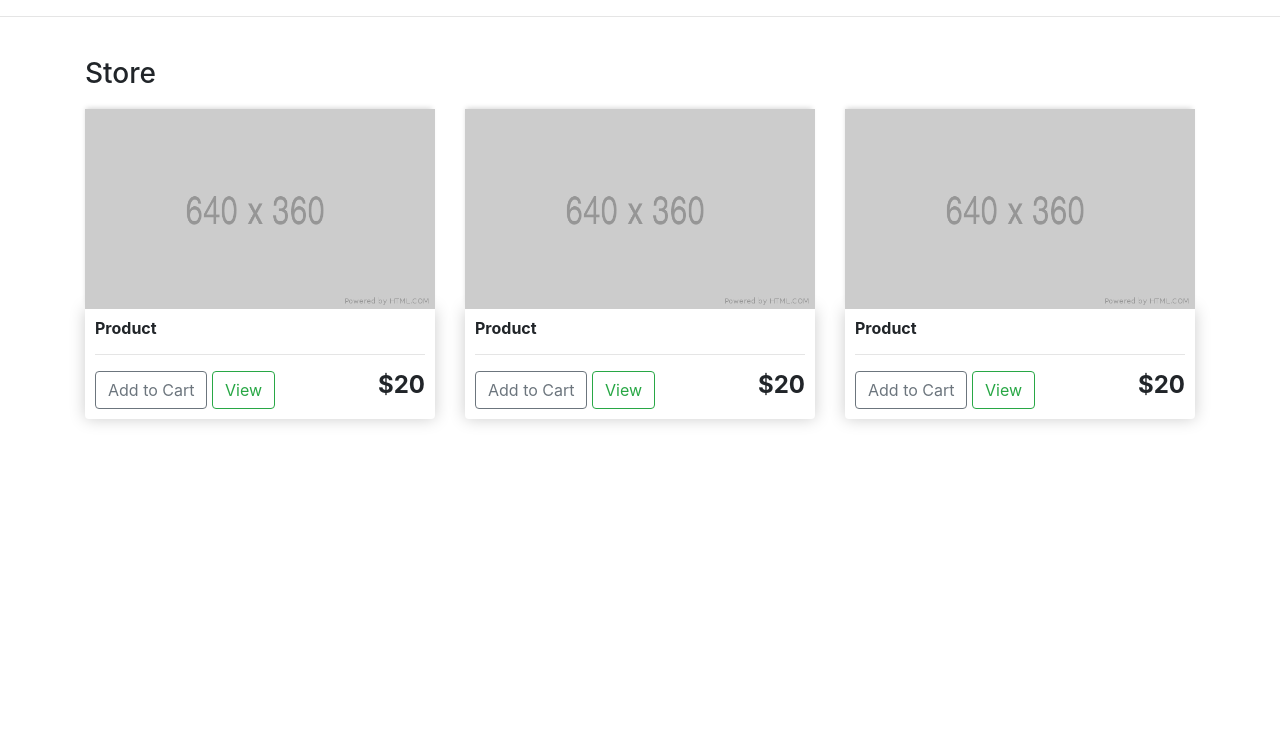
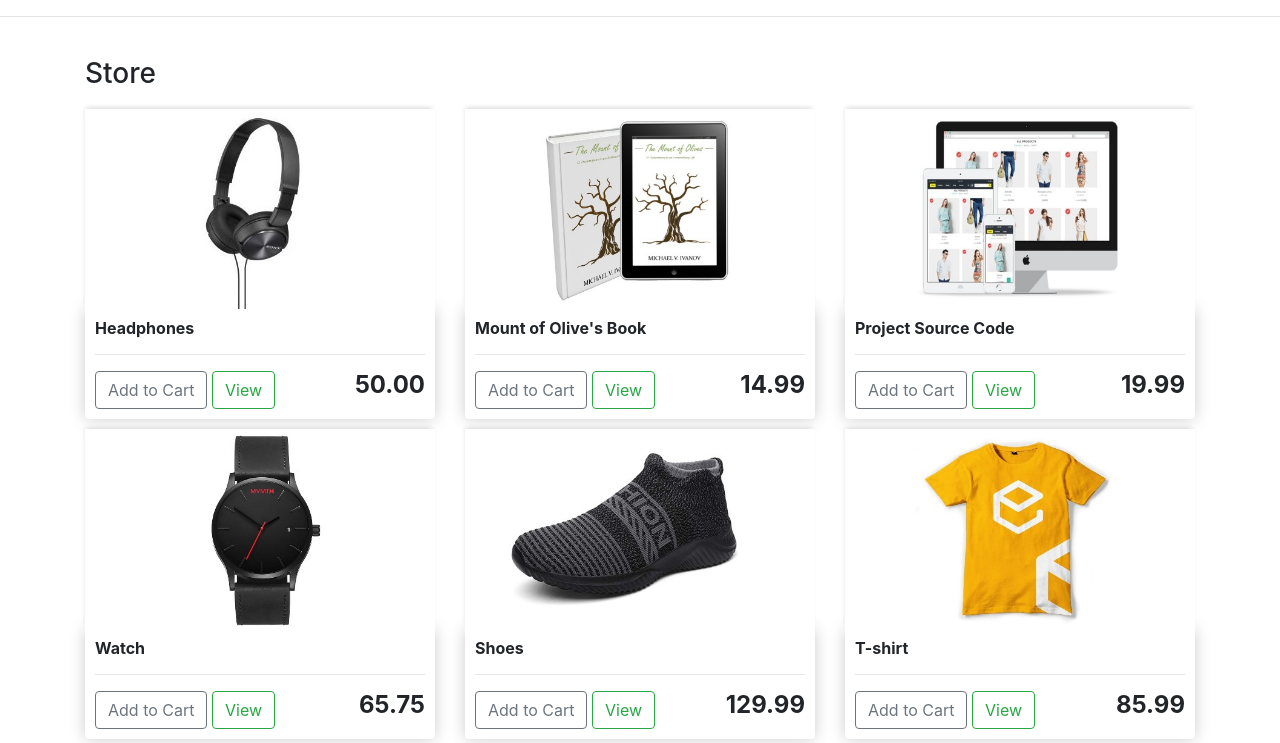
Before and after one commit to anas4488/django_ecommerce_app, a Django app: page / in a window 1280 px wide. Shown: the part 57-800 px from the top of the page. Run offline with Django 3.2, Linux system fonts and the light colour scheme; data comes from the database, SQL or seed files in the repository; both versions use the stored data as it was after the commit; some libraries are stand-ins or nearby versions.

Commit message:
Third commit : added images to products.

```diff
--- a/ecommerce/settings.py
+++ b/ecommerce/settings.py
@@ -125,6 +125,10 @@ STATICFILES_DIRS = [
     os.path.join(BASE_DIR, 'static')
 ]
 
+MEDIA_URL = '/images/'
+
+MEDIA_ROOT = os.path.join(BASE_DIR,'static/images')
+
 # Default primary key field type
 # https://docs.djangoproject.com/en/3.2/ref/settings/#default-auto-field
 
--- a/ecommerce/urls.py
+++ b/ecommerce/urls.py
@@ -15,8 +15,12 @@ Including another URLconf
 """
 from django.contrib import admin
 from django.urls import path, include
+from django.conf.urls.static import static
+from django.conf import settings
 
 urlpatterns = [
     path('admin/', admin.site.urls),
     path('', include('store.urls')),
 ]
+
+urlpatterns += static(settings.MEDIA_URL, document_root = settings.MEDIA_ROOT)
--- a/store/models.py
+++ b/store/models.py
@@ -13,9 +13,18 @@ class Product(models.Model):
     name = models.CharField(max_length=200, null=True)
     price = models.FloatField()
     digital = models.BooleanField(default=False, null=True, blank=False)
+    image = models.ImageField(null=True, blank=True)
 
     def __str__(self):
         return self.name
+
+    @property
+    def imageURL(self):
+        try:
+            url = self.image.url
+        except:
+            url = ''
+        return url
 
 class Order(models.Model):
     customer = models.ForeignKey(Customer, on_delete=models.SET_NULL, blank=True, null=True)
--- a/store/templates/store/store.html
+++ b/store/templates/store/store.html
@@ -7,46 +7,20 @@
 
 
 <div class="row">
+	{% for product in products %}
 	<div class="col-lg-4">
-        <img class="thumbnail" src="{% static 'images/placeholder.png' %}" alt="">
+        <img class="thumbnail" src="{{product.imageURL}}" alt="">
 		<div class="box-element product">
-            <h6><strong>Product</strong></h6>
+            <h6><strong>{{product.name}}</strong></h6>
             <hr>
 
 
 		<button  class="btn btn-outline-secondary add-btn">Add to Cart</button>
 		<a class="btn btn-outline-success" href="#">View</a>
-		<h4 style="display: inline-block; float: right"><strong>$20</strong></h4>
+		<h4 style="display: inline-block; float: right"><strong>{{product.price|floatformat:2}}</strong></h4>
 
 		</div>
 	</div>
-
-	<div class="col-lg-4">
-        <img class="thumbnail" src="{% static 'images/placeholder.png' %}" alt="">
-		<div class="box-element product">
-			<h6><strong>Product</strong></h6>
-            <hr>
-
-
-		<button  class="btn btn-outline-secondary add-btn">Add to Cart</button>
-		<a class="btn btn-outline-success" href="#">View</a>
-		<h4 style="display: inline-block; float: right"><strong>$20</strong></h4>
-
-		</div>
-	</div>
-
-	<div class="col-lg-4">
-        <img class="thumbnail" src="{% static 'images/placeholder.png' %}" alt="">
-		<div class="box-element product">
-            <h6><strong>Product</strong></h6>
-            <hr>
-
-
-		<button  class="btn btn-outline-secondary add-btn">Add to Cart</button>
-		<a class="btn btn-outline-success" href="#">View</a>
-		<h4 style="display: inline-block; float: right"><strong>$20</strong></h4>
-
-        </div>
-	</div>
+	{% endfor %}
 </div>
 {% endblock content %}
--- a/store/views.py
+++ b/store/views.py
@@ -3,7 +3,7 @@ from .models import *
 
 def store(request):
     products = Product.objects.all()
-    context = {}
+    context = {'products':products}
     return render(request, 'store/store.html', context)
 
 def cart(request):
```
Also changed, not shown: db.sqlite3, static/images/book.jpg (added), static/images/headphones.jpg (added), static/images/shirt.jpg (added), static/images/shoes.jpg (added), static/images/sourcecode.jpg (added), static/images/watch.jpg (added), store/migrations/0002_product_image.py (added).
